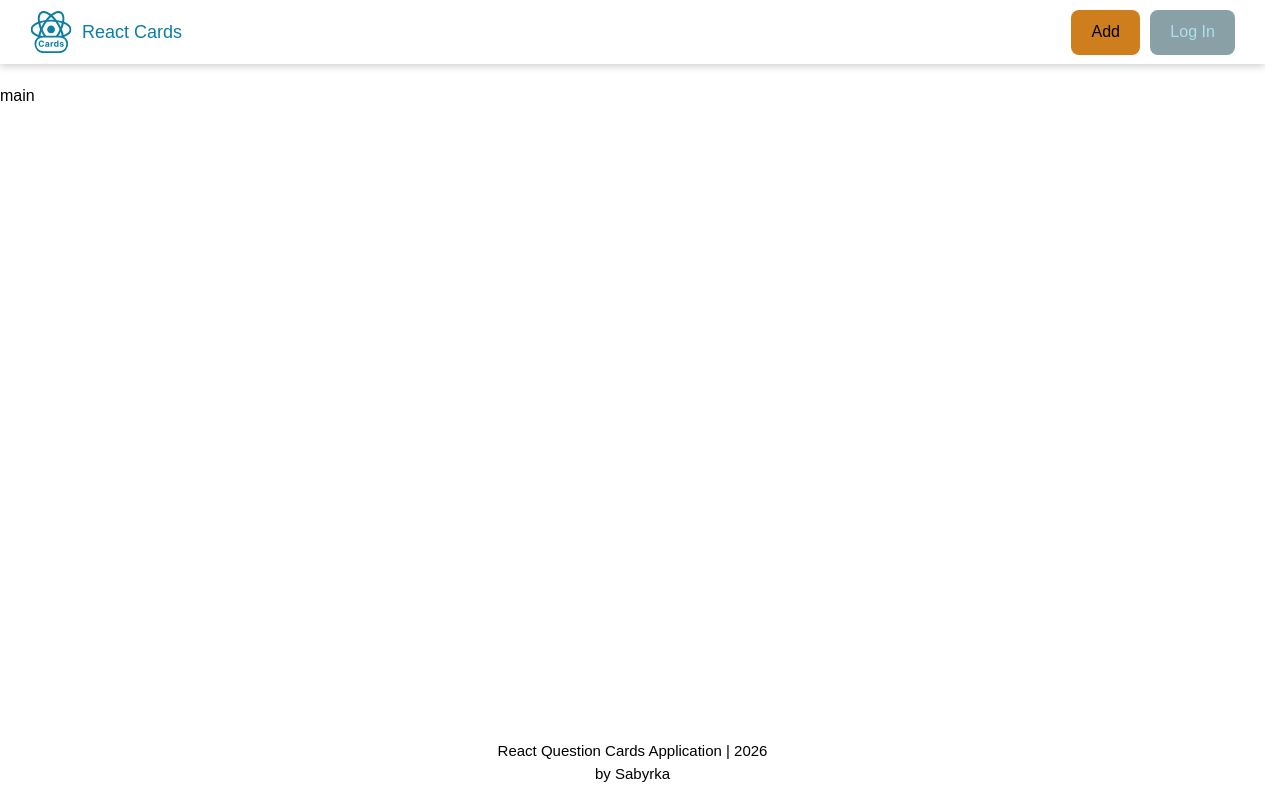
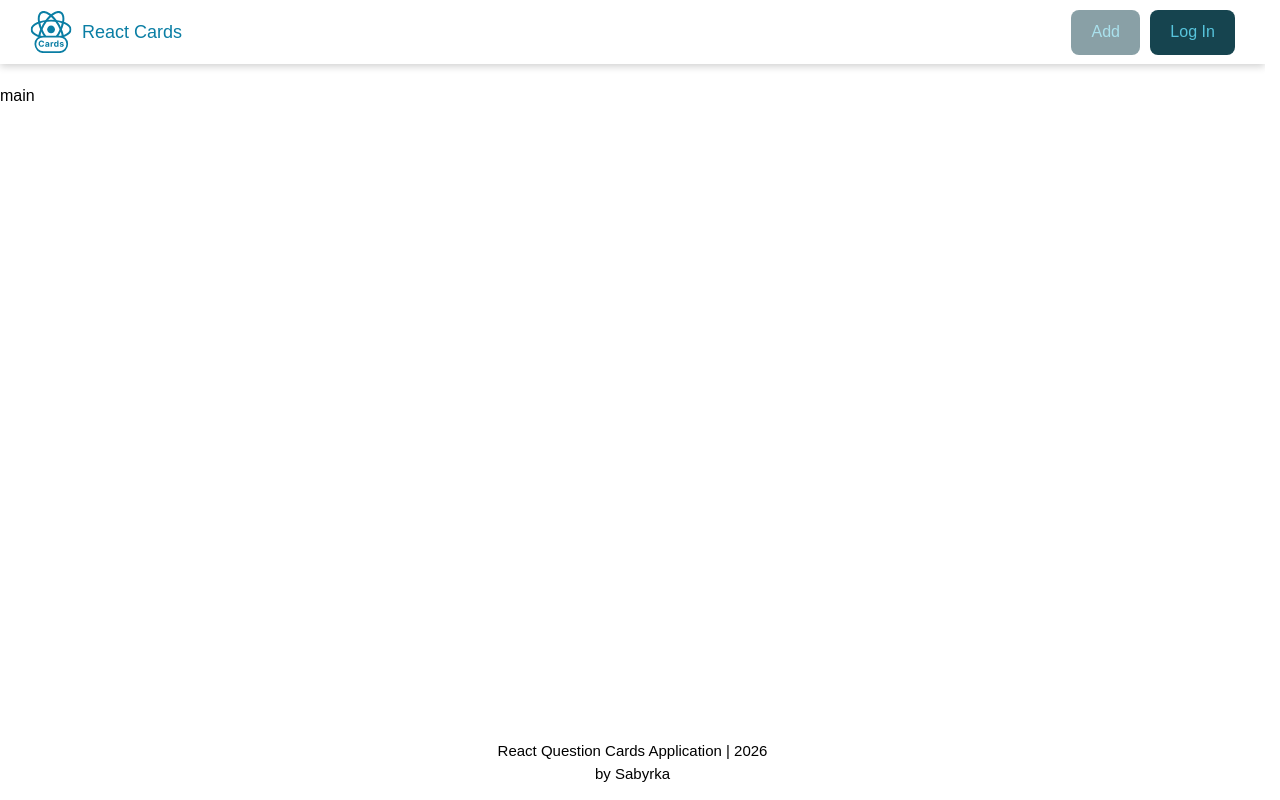
Before and after one commit to sabyrka66/react-cards, a React (Vite) app: page / in a window 1280 px wide. Built offline with nearby package versions, Linux system fonts and the light colour scheme; a web font is replaced by a local one.

Commit message:
feat: add active button behavior

```diff
--- a/src/components/Button/Button.module.css
+++ b/src/components/Button/Button.module.css
@@ -11,6 +11,11 @@
 
   &:hover {
     border-color: #2f2f2f;
+  }
+
+  &:active {
+    color: #000;
+    background-color: #ce7e1d;
   }
 
   &:focus,
--- a/src/components/Header/Header.tsx
+++ b/src/components/Header/Header.tsx
@@ -17,8 +17,8 @@ export const Header = () => {
       </div>
 
       <div className={styles.actions}>
-        <Button isActive>Add</Button>
-        <Button isDisabled={true}>Log In</Button>
+        <Button isDisabled>Add</Button>
+        <Button>Log In</Button>
       </div>
     </header>
   )
```
